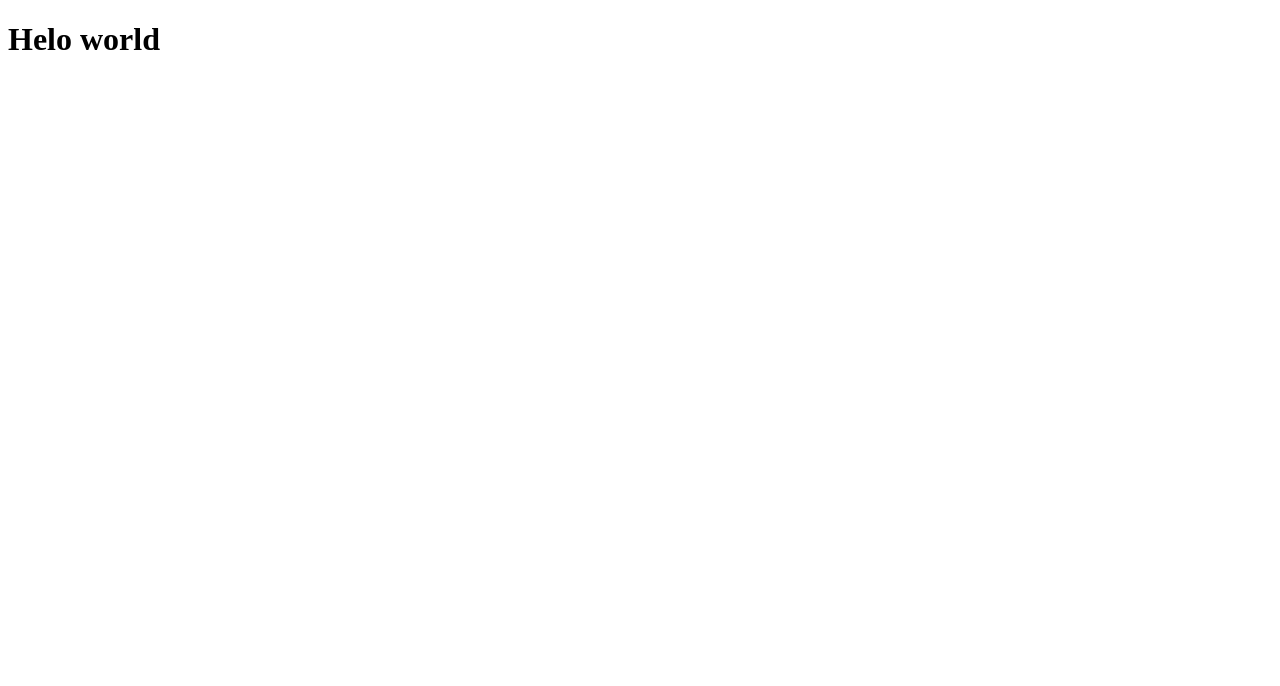
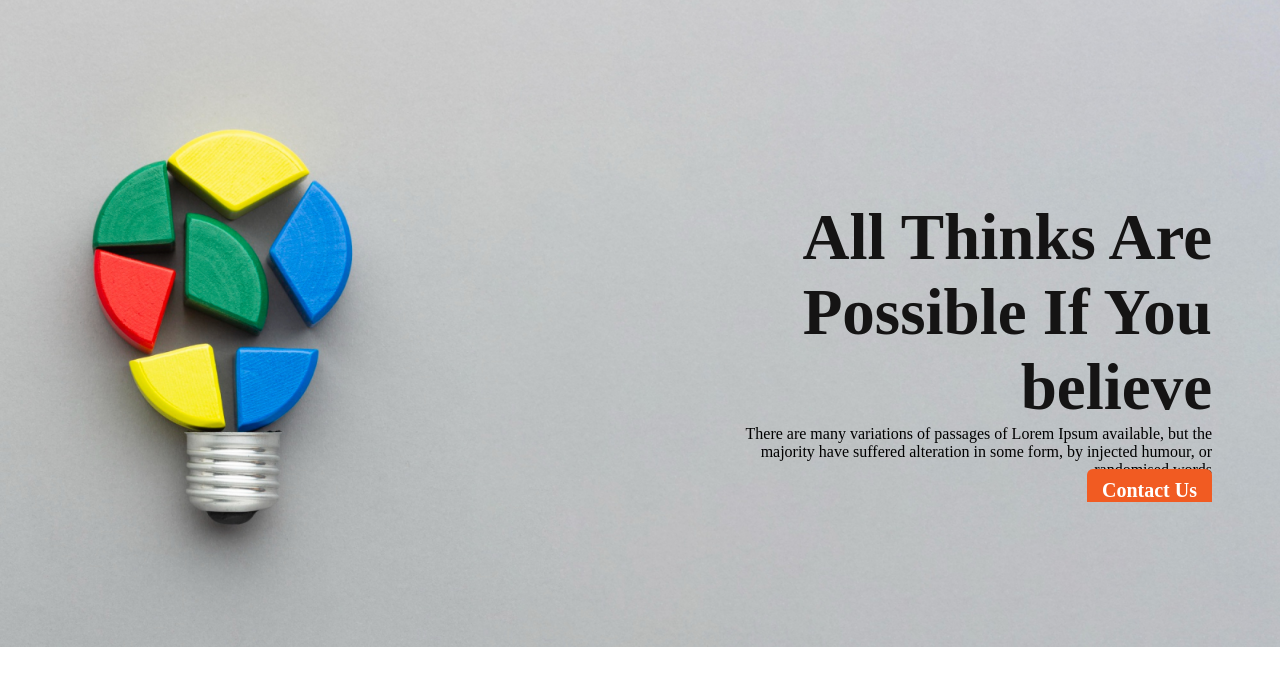
Before and after one commit to IqbalM42/new-year-website, a plain HTML site: page index.html in a window 1280 px wide. Drawn offline with Linux system fonts and the light colour scheme.

Commit message:
add second commit

```diff
--- a/index.html
+++ b/index.html
@@ -8,6 +8,23 @@
     <link rel="stylesheet" href="styles/style.css">
 </head>
 <body>
-    <h1>Helo world</h1>
+    <header>
+        <div class="banner">
+            <div class="banner_img">
+                <img src="images/banner/banner2.png" alt="">
+            </div>
+            <div class="banner_contant">
+                <h1>All Thinks Are Possible If You believe</h1>
+                <p>There are many variations of passages of Lorem Ipsum available, but the majority have suffered alteration in some form, by injected humour, or randomised words</p>
+                <buttdon class="btn_primary btn_banner">Contact Us</buttdon>
+            </div>
+        </div>
+    </header>
+    <main>
+
+    </main>
+    <footer>
+
+    </footer>
 </body>
 </html>
--- a/styles/style.css
+++ b/styles/style.css
@@ -0,0 +1,44 @@
+
+body{
+    max-width: 1280px;
+}
+*{
+    margin: 0;
+    padding: 0;
+}
+.btn_primary{
+    font-size: 20px;
+    font-weight: 600;
+    padding: 10px 15px;
+    border: none;
+    border-radius: 6px;
+    color: #fff;
+    background-color: #F15B22;
+}
+.banner{
+    overflow: hidden;
+}
+.banner_img{
+    position: absolute;
+}
+.banner_img img{
+    width: 100%;
+}
+.banner_contant{
+    position: relative;
+    width: 40%;
+    text-align: right;
+    margin-left: 700px;
+    margin-top: 200px;
+}
+.banner_contant h1{
+    font-size: 65px;
+    font-weight: 700px;
+    color: #151414;
+}
+.section_description{
+    font-size: 16px;
+    line-height: 26px;
+    color: #151414;
+    margin-bottom: 15px;
+}
```
